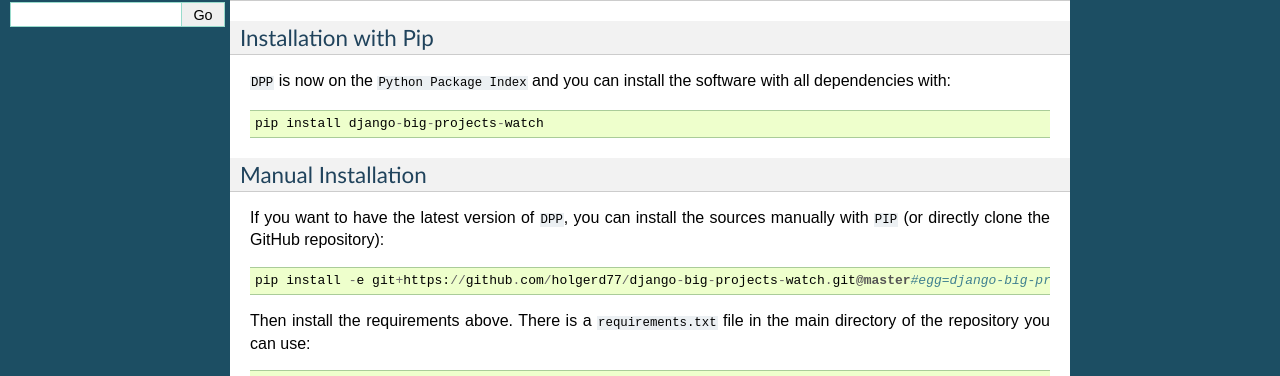
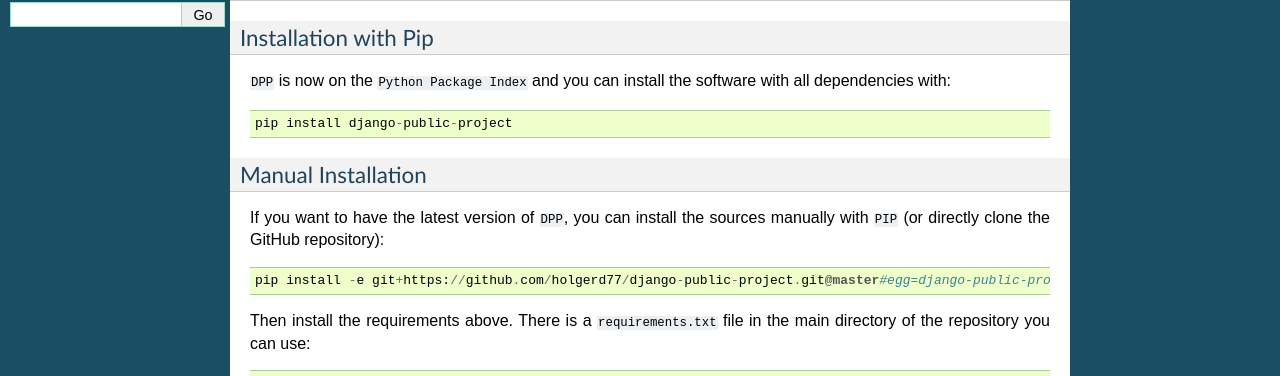
Before and after one commit to holgerd77/django-public-project, a Sphinx documentation site: the page built from docs/developers.rst, in a window 1280 px wide and 900 px high, scrolled down 517 px. Shown: the part 144-520 px from the top of the window. Built offline with Sphinx 7.4.7, drawn with Linux system fonts in a browser that asks for light colours; some of the changed text lies outside the part shown.

Commit message:
Forgot some renamings

```diff
--- a/README.rst
+++ b/README.rst
@@ -1,5 +1,5 @@
 =========================
-django-big-projects-watch
+django-public-project
 =========================
 
 Django Public Project (DPP) is a content management system tailored to represent and expose the various
@@ -22,4 +22,4 @@
 =============
 Read more about DPP in the ReadTheDocs documentation:
 
-* http://django-big-projects-watch.readthedocs.org/
+* http://django-public-project.readthedocs.org/
--- a/docs/developers.rst
+++ b/docs/developers.rst
@@ -40,14 +40,14 @@
 ``DPP`` is now on the ``Python Package Index`` and you can install the software with all dependencies
 with::
 
-	pip install django-big-projects-watch
+	pip install django-public-project
 
 Manual Installation
 -------------------
 If you want to have the latest version of ``DPP``, you can install the sources manually
 with ``PIP`` (or directly clone the GitHub repository)::
 
-	pip install -e git+https://github.com/holgerd77/django-big-projects-watch.git@master#egg=django-big-projects-watch
+	pip install -e git+https://github.com/holgerd77/django-public-project.git@master#egg=django-public-project
 
 Then install the requirements above. There is a ``requirements.txt`` file in the main directory
 of the repository you can use::
@@ -222,7 +222,7 @@
 French,... you are very welcome to help out (you don't need to be a developer for this task)!
 
 You find the basic english language file called ``django.po`` on the
-`DPP GitHub Page <https://github.com/holgerd77/django-big-projects-watch>`_
+`DPP GitHub Page <https://github.com/holgerd77/django-public-project>`_
 in the following folder::
 
 	public_project/locale/en/LC_MESSAGES/
@@ -302,7 +302,7 @@
 
 **Changes in version 0.5-alpha (Renaming Release)** (2013-05-27)
 This release is just for renaming the Django app. Due to the development of the software it came up,
-that the focus of the software is broader than actually thought, so the name ``django-big-projects-watch`` (DPP)
+that the focus of the software is broader than actually thought, so the name ``django-public-project`` (DPP)
 is misleading and the software was renamed to ``django-public-project`` (DPP). This comes with a lot of
 hassle and won't happen again in the lifecyle of this software, but I felt, that in this early stage
 of the software, it is the only chance to make such a step.
--- a/docs/index.rst
+++ b/docs/index.rst
@@ -1,9 +1,9 @@
-.. django-big-projects-watch documentation master file, created by
+.. django-public-project documentation master file, created by
    sphinx-quickstart on Mon Aug  6 14:08:32 2012.
    You can adapt this file completely to your liking, but it should at least
    contain the root `toctree` directive.
 
-django-big-projects-watch - Documentation
+django-public-project - Documentation
 =========================================
 
 Django Public Project (DPP) is a specialised **content management system** written in ``Python/Django``
@@ -62,7 +62,7 @@
 Ressources
 ----------
 
-* `Source Code on GitHub <https://github.com/holgerd77/django-big-projects-watch>`_
+* `Source Code on GitHub <https://github.com/holgerd77/django-public-project>`_
 
 Indices and tables
 ==================
--- a/setup.py
+++ b/setup.py
@@ -3,12 +3,12 @@
 import os
 
 setup(
-    name='django-big-projects-watch',
+    name='django-public-project',
     version='0.4.0',
     description='CMS for building an information website around big projects',
     author='Holger Drewes',
     author_email='Holger.Drewes@googlemail.com',
-    url='https://github.com/holgerd77/django-big-projects-watch',
+    url='https://github.com/holgerd77/django-public-project',
     long_description=open(os.path.join(os.path.dirname(__file__), 'README.rst')).read(),
     packages=[
         'public_project',
```
Also changed, not shown: 1 other file.
